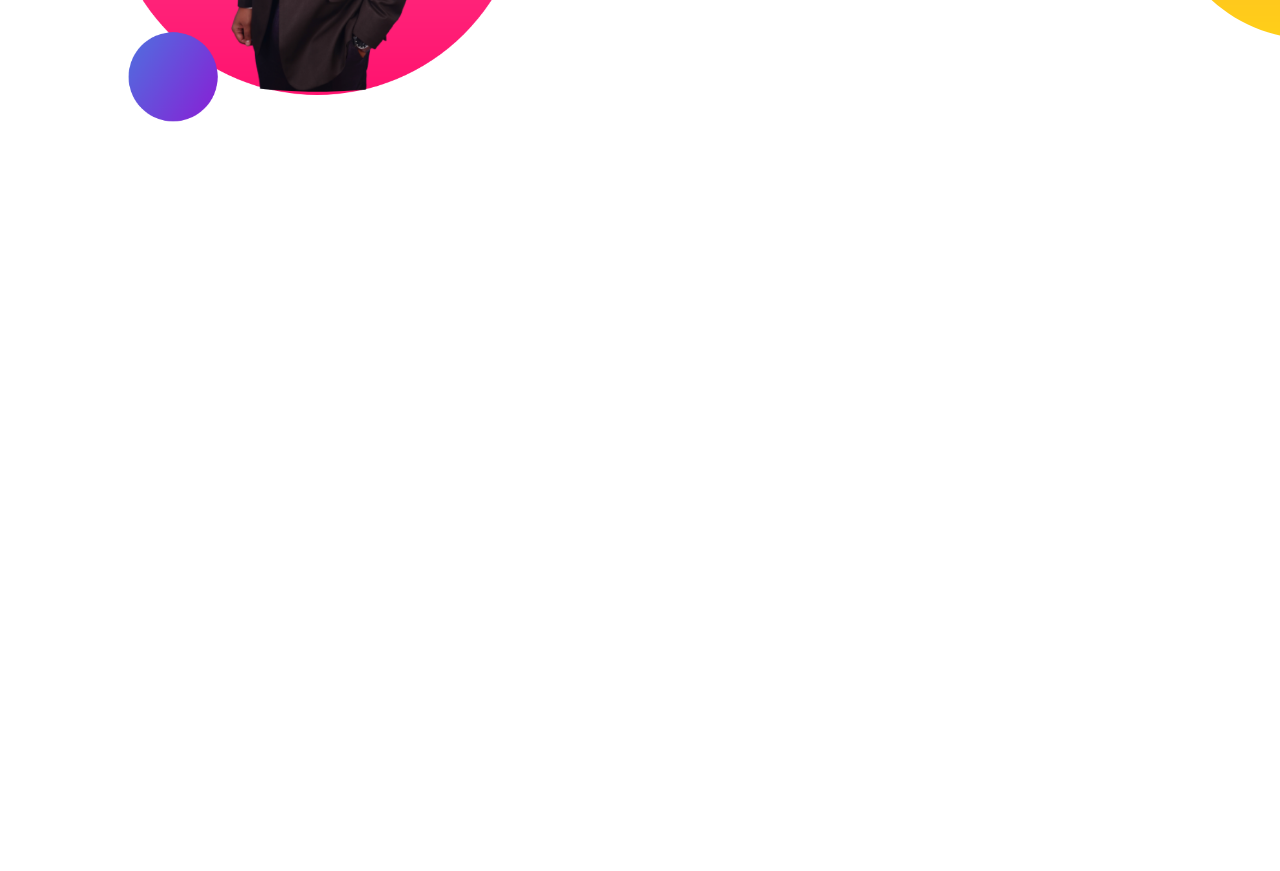
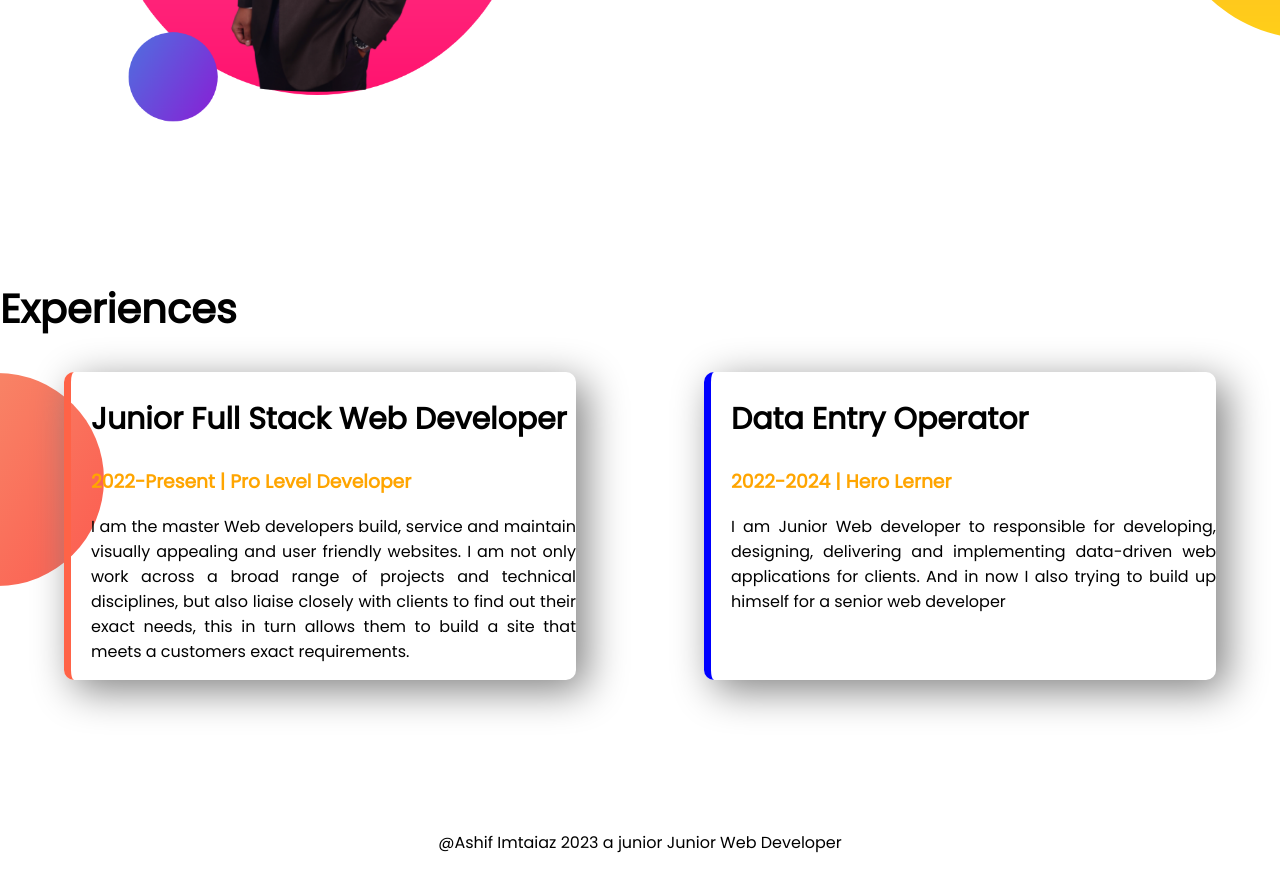
Before and after one commit to ashifimtaiaz/developer-portfolionew, a plain HTML site: page index.html in a window 1280 px wide. Shown: the part 993-1864 px from the top of the page. Before the commit the page ends 1272 px from the top, so only its background shows below. Drawn offline with Linux system fonts and the light colour scheme.

Commit message:
style border footer complete added

```diff
--- a/index.html
+++ b/index.html
@@ -13,7 +13,7 @@
 </head>
 
 <body>
-    <section class="top-banner">
+    <section class="top-banner flexible-container ">
         <div class="half-width">
             <h1>Welcome To</h1>
             <h1><span class="orange-color">Ashif Imtaiz</span> World!</h1>
@@ -36,7 +36,7 @@
 
     </section>
 
-    <section class="dream-big">
+    <section class="dream-big flexible-container ">
         <div class="half-width">
             <img src="images/ashif.png" alt="ashif">
         </div>
@@ -52,6 +52,35 @@
 
         </div>
     </section>
+
+    <section class="experience-area">
+        <h1>Experiences</h1>
+        <div class="flexible-container">
+            <div id="full-stack" class="experience-iteam">
+                <h2>Junior Full Stack Web Developer</h2>
+                <h3 class="orange-color">2022-Present | Pro Level Developer</h3>
+                <p>I am the master Web developers build, service and maintain visually appealing and user friendly
+                    websites.
+                    I am not only
+                    work across a broad range of projects and technical disciplines, but also liaise closely with
+                    clients to
+                    find out their
+                    exact needs, this in turn allows them to build a site that meets a customers exact requirements.</p>
+            </div>
+            <div id="data-entry" class="experience-iteam">
+                <h2>Data Entry
+                    Operator</h2>
+                <h3 class="orange-color">2022-2024 | Hero Lerner</h3>
+                <p>I am Junior Web developer to responsible for developing, designing, delivering and implementing
+                    data-driven web
+                    applications for clients. And in now I also trying to build up himself for a senior web developer
+                </p>
+            </div>
+        </div>
+    </section>
 </body>
+<footer>
+    <p>@Ashif Imtaiaz 2023 a junior Junior Web Developer</p>
+</footer>
 
 </html>
--- a/style.css
+++ b/style.css
@@ -9,11 +9,15 @@ h1 {
 
 }
 
+h2 {
+    font-size: 30px;
+}
+
 .orange-color {
     color: orange;
 }
 
-section {
+.flexible-container {
     display: flex;
     margin-bottom: 150px;
 }
@@ -49,3 +53,32 @@ section {
     background-position: right;
 
 }
+
+.experience-area {
+    background-image: url(images/exp-bg.png);
+    background-repeat: no-repeat;
+    background-position: left;
+    text-align: justify;
+}
+
+.experience-iteam {
+    box-shadow: 10px 10px 40px gray;
+    width: 40%;
+    margin-left: 5%;
+    margin-right: 5%;
+    border-radius: 10px;
+    padding-left: 20px;
+
+}
+
+#full-stack {
+    border-left: 7px solid tomato;
+}
+
+#data-entry {
+    border-left: 7px solid blue;
+}
+
+footer {
+    text-align: center;
+}
```
